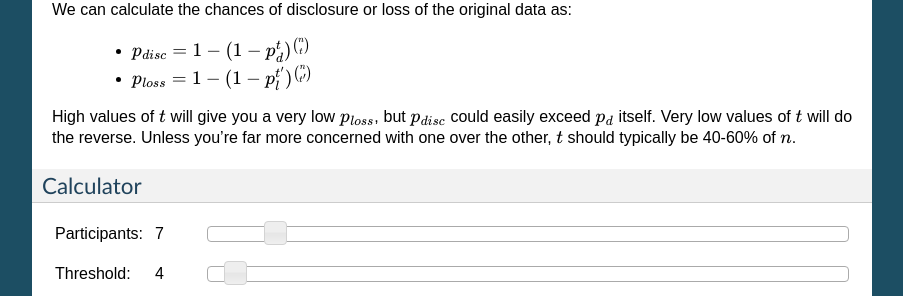
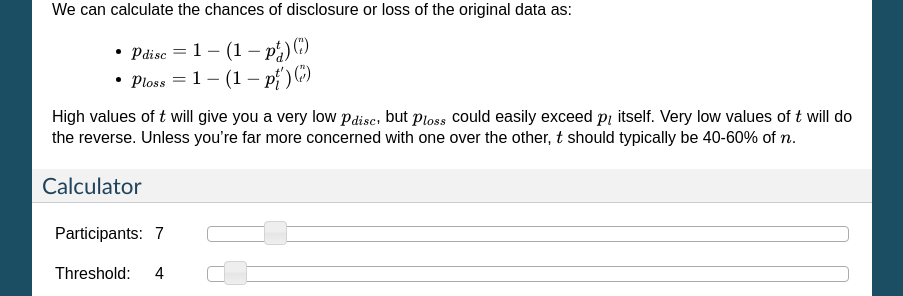
Before and after one commit to psagers/salvage, a Sphinx documentation site: the page built from docs/source/index.rst, in a window 1280 px wide and 900 px high, scrolled down 930 px. Shown: the part 155-451 px from the top of the window, without its empty margins (198-1101 px from the left). Built offline with Sphinx 7.4.7, drawn with Linux system fonts in a browser that asks for light colours.

Commit message:
Documentation fix.

```diff
--- a/docs/source/index.rst
+++ b/docs/source/index.rst
@@ -23,8 +23,8 @@ We can calculate the chances of disclosure or loss of the original data as:
     * :math:`p_{disc} = 1 - (1 - p_d^t)^\binom{n}{t}`
     * :math:`p_{loss} = 1 - (1 - p_l^{t'})^\binom{n}{t'}`
 
-High values of :math:`t` will give you a very low :math:`p_{loss}`, but
-:math:`p_{disc}` could easily exceed :math:`p_d` itself. Very low values of
+High values of :math:`t` will give you a very low :math:`p_{disc}`, but
+:math:`p_{loss}` could easily exceed :math:`p_l` itself. Very low values of
 :math:`t` will do the reverse. Unless you're far more concerned with one over
 the other, :math:`t` should typically be 40-60% of :math:`n`.
 
```
